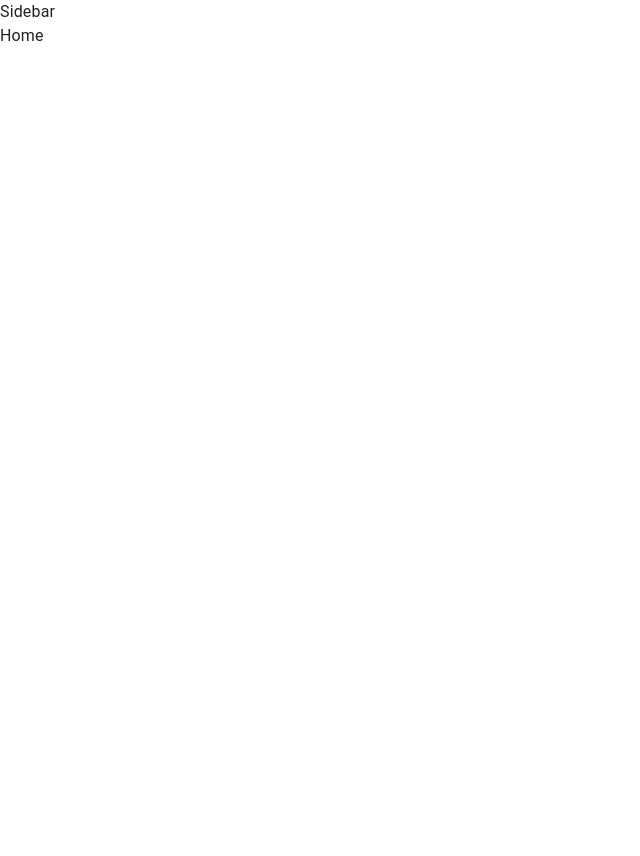
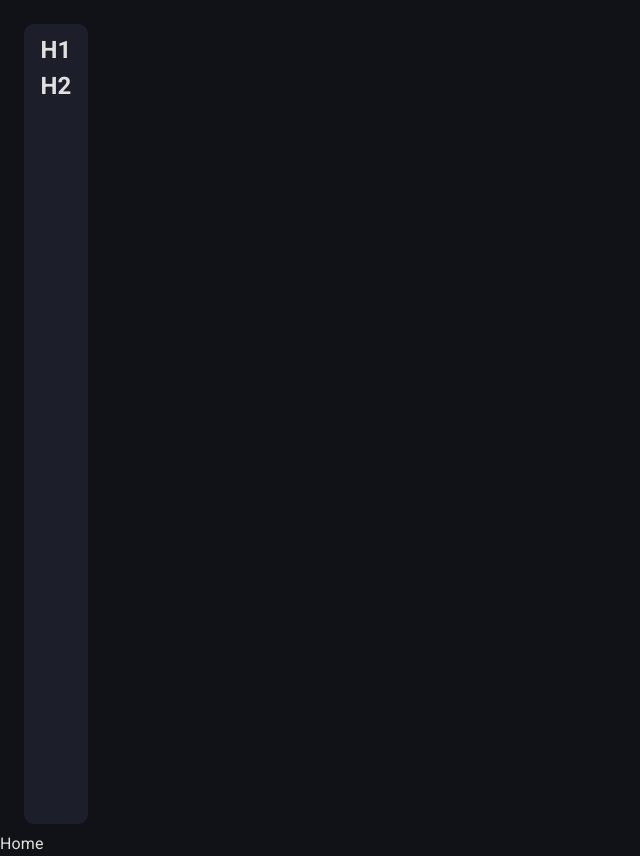
Before and after one commit to charmingbiswas/newsbyte-project, a React (Vite) app: page / in a window 1280 px wide. Shown: the whole page, without its empty margins (0-640 px from the left). Before the commit the page ends 800 px from the top, so only its background shows below. Built offline with nearby package versions, Linux system fonts and the light colour scheme.

Commit message:
Added some customizations to Sidebar component

```diff
--- a/package.json
+++ b/package.json
@@ -12,6 +12,7 @@
   "dependencies": {
     "@emotion/react": "^11.11.1",
     "@emotion/styled": "^11.11.0",
+    "@fontsource/roboto": "^5.0.8",
     "@mui/material": "^5.14.20",
     "react": "^18.2.0",
     "react-dom": "^18.2.0",
--- /dev/null
+++ b/src/components/Sidebar/Sidebar.styled.ts
@@ -0,0 +1,14 @@
+import { styled } from '@mui/material';
+
+export const StyledSidebar = styled('nav')(({ theme }) => ({
+  backgroundColor: theme.palette.secondary.main,
+  borderRadius: '10px',
+  padding: theme.spacing(1),
+  margin: theme.spacing(3, 1, 1, 3),
+  color: theme.palette.text.primary,
+  width: '5%',
+  minHeight: '100vh',
+  display: 'flex',
+  flexDirection: 'column',
+  alignItems: 'center',
+}));
--- a/src/components/Sidebar/Sidebar.tsx
+++ b/src/components/Sidebar/Sidebar.tsx
@@ -1,5 +1,12 @@
+import { StyledSidebar } from './Sidebar.styled';
+
 const Sidebar = () => {
-    return <div>Sidebar</div>;
+  return (
+    <StyledSidebar>
+      <h1>H1</h1>
+      <h2>H2</h2>
+    </StyledSidebar>
+  );
 };
 
 export default Sidebar;
--- a/src/rootLayout.tsx
+++ b/src/rootLayout.tsx
@@ -2,6 +2,10 @@ import { Outlet } from 'react-router-dom';
 import Sidebar from './components/Sidebar/Sidebar';
 import { ColorModeContext, useMode } from './themes';
 import { CssBaseline, ThemeProvider } from '@mui/material';
+import '@fontsource/roboto/300.css';
+import '@fontsource/roboto/400.css';
+import '@fontsource/roboto/500.css';
+import '@fontsource/roboto/700.css';
 
 function RootLayout() {
   const [theme, colorMode] = useMode();
--- a/src/themes/index.ts
+++ b/src/themes/index.ts
@@ -1,13 +1,42 @@
 import { Theme, ThemeOptions, createTheme } from '@mui/material';
 import { ColorModeType, ThemeModeType } from '../types';
 import { createContext, useMemo, useState } from 'react';
+import { getColorTokens } from './colorsTokens';
 
 export const ColorModeContext = createContext({
   toggleColorMode: () => {},
 });
 
 const themeSettings = (mode: ThemeModeType): ThemeOptions => {
-  return {};
+  const colors = getColorTokens(mode);
+  return {
+    palette: {
+      mode: mode,
+      ...(mode == 'dark'
+        ? {
+            primary: {
+              main: colors.primary[500],
+            },
+            secondary: {
+              main: colors.secondary[500],
+            },
+            background: {
+              default: colors.primary[500],
+            },
+            text: {
+              primary: colors.whiteAccent[500],
+            },
+          }
+        : {
+            primary: {
+              main: colors.primary[200],
+            },
+            secondary: {
+              main: colors.secondary[200],
+            },
+          }),
+    },
+  };
 };
 
 export const useMode = (): [Theme, ColorModeType] => {
```
Also changed, not shown: 1 other file (tests, documents, lock files or other folders).
